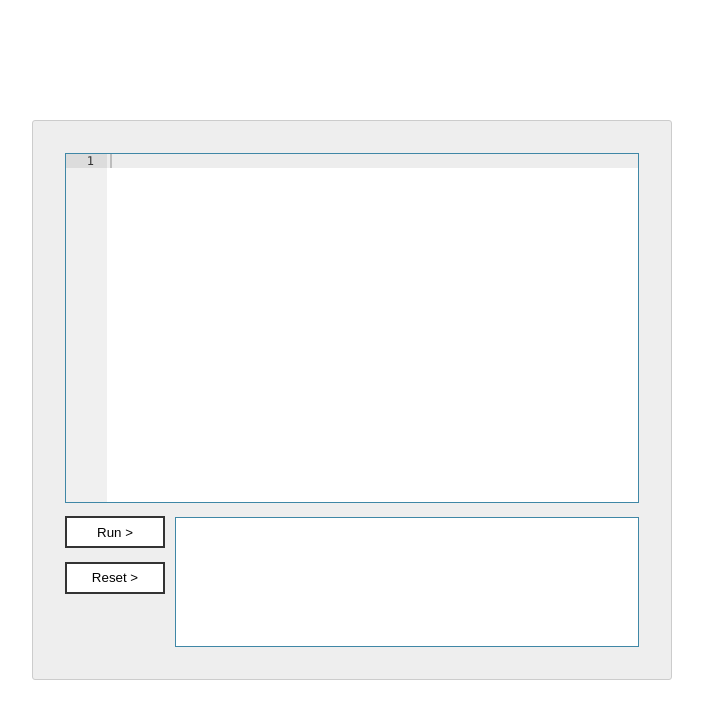
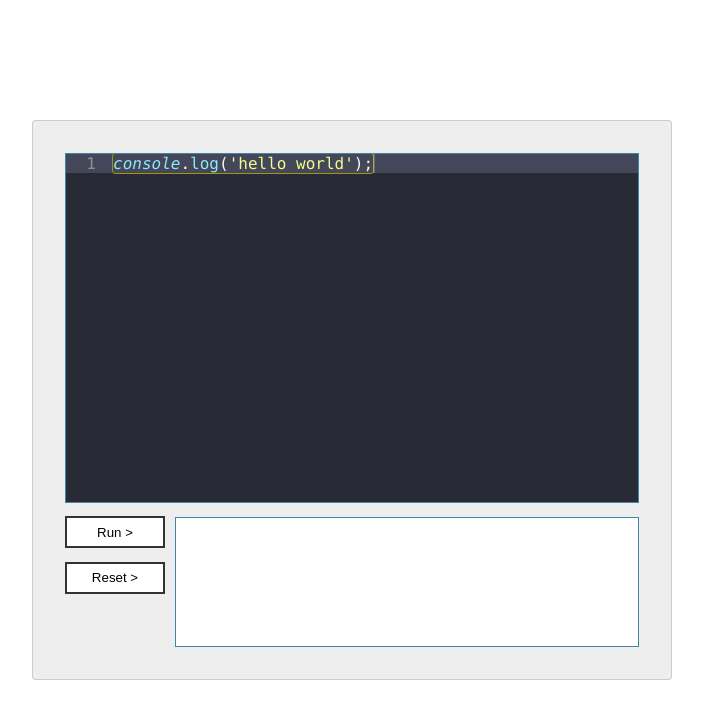
Before and after one commit to Siyeon-dev/ace_code_editor, a plain HTML site: page index.html in a window 1280 px wide. Both pictures are taken after a click on the button "Run >". Shown: the whole page, without its empty margins (288-991 px from the left). Drawn offline with Linux system fonts and the light colour scheme.

Commit message:
configuring Ace Editor

```diff
--- a/index.html
+++ b/index.html
@@ -31,6 +31,7 @@
 		<!-- Required Ace Libraries -->
 		<script src="lib/js/ace-editor/src-min/ace.js"></script>
 		<script src="lib/js/ace-editor/src-min/mode-javascript.js"></script>
+		<script src="lib/js/ace-editor/src-min/ext-language_tools.js"></script>
 
 		<!-- Custom Scripts -->
 		<script src="lib/js/editor.js"></script>
--- a/lib/js/editor.js
+++ b/lib/js/editor.js
@@ -1 +1,49 @@
+// Retrieve Elements
+const executeCodeBtn = document.querySelector('.editor__run');
+const resetCodeBtn = document.querySelector('.editor__reset');
+
+// Setup Ace
 let codeEditor = ace.edit('editorCode');
+let defaultCode = `console.log('hello world');`;
+
+let editorLib = {
+	init() {
+		// Configure Ace
+
+		// Theme
+		codeEditor.setTheme('ace/theme/dracula');
+
+		// Set language
+		codeEditor.session.setMode('ace/mode/javascript');
+
+		// Set Options
+		codeEditor.setOptions({
+			fontSize: '12pt',
+			enableBasicAutocompletion: true,
+			enableLiveAutocompletion: true,
+		});
+
+		// Set Default
+		codeEditor.setValue(defaultCode);
+	},
+};
+
+// Events
+executeCodeBtn.addEventListener('click', () => {
+	// Get input from the code editor
+	const userCode = codeEditor.getValue();
+
+	// Run the user code
+	try {
+		new Function(userCode)();
+	} catch (err) {
+		console.error(err);
+	}
+});
+
+resetCodeBtn.addEventListener('click', () => {
+	// Clear Ace Editor
+	codeEditor.setValue(defaultCode);
+});
+
+editorLib.init();
```
